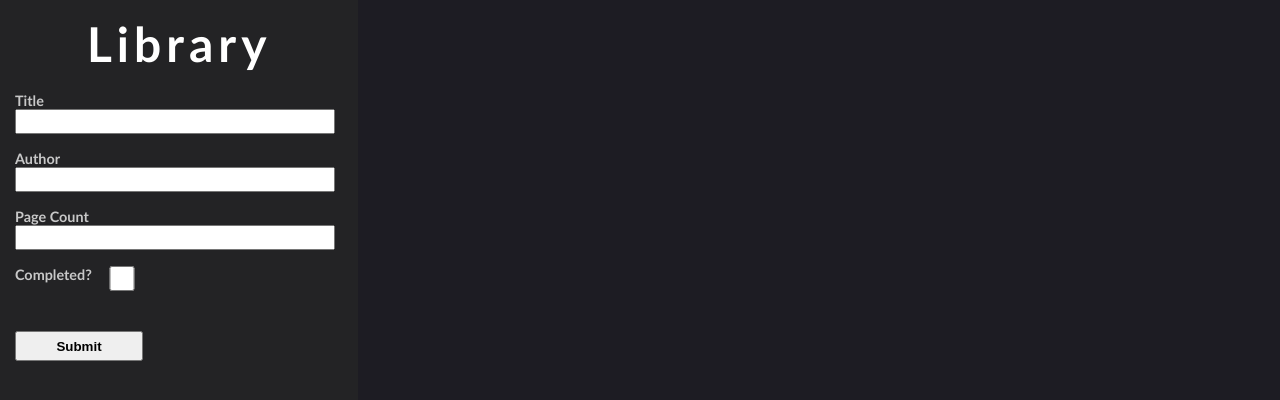
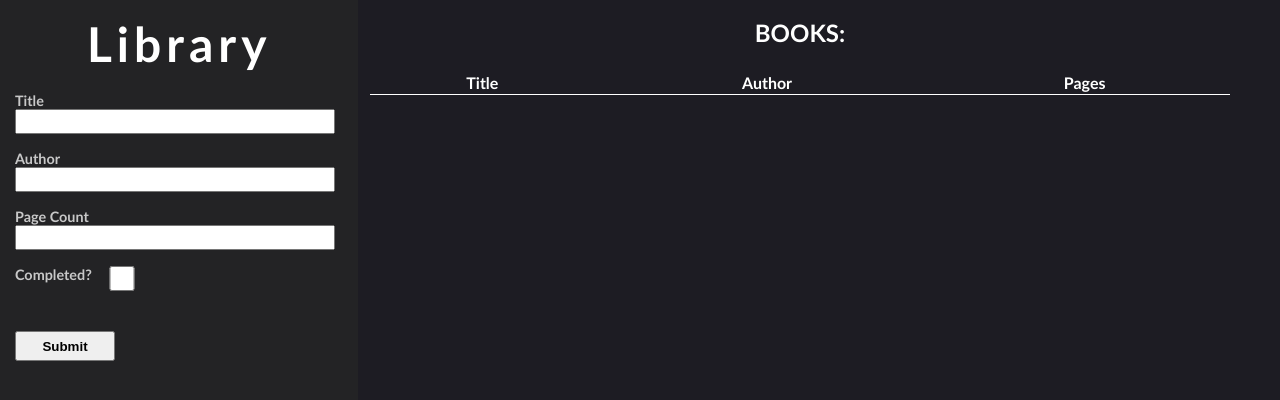
Before and after one commit to AFaraazK/library, a plain HTML site: page index.html in a window 1280 px wide. Shown: the top 400 px of the page. Drawn offline with Linux system fonts and the light colour scheme.

Commit message:
Main Content Table

```diff
--- a/index.html
+++ b/index.html
@@ -29,6 +29,18 @@
             <button class="submit">Submit</button>
         </div>
     </div>
-    <div class="main-content"></div>
+    <div class="main-content">
+        <h2 class="booksHeading">BOOKS:</h2>
+        <table>
+            <thead>
+                <tr>
+                    <th>Title</th>
+                    <th>Author</th>
+                    <th>Pages</th>
+                </tr>
+            </thead>
+            <tbody id="book-list"></tbody>
+        </table>
+    </div>
 </body>
 </html>
--- a/style.css
+++ b/style.css
@@ -20,7 +20,7 @@ body{
 }
 .sidebar h1{
     align-self: center;
-    font-size: 48px;
+    font-size: 3rem;
     letter-spacing: 5px;
     margin-bottom: 20px;
 }
@@ -50,7 +50,7 @@ body{
 }
 .sidebar .inputSection button{
     cursor: pointer;
-    width:10vw;
+    width:100px;
     height:30px;
     font-weight: bold;
     margin-top: 25px;
@@ -59,6 +59,18 @@ body{
 
 
 .main-content{
+    position: relative;
+    padding:18px;
+    left:27.5vw;
     width:70vw;
     height:400vh;
+    color:white;
 }
+.main-content h2{
+    text-align: center;
+    margin-bottom: 24px;
+}
+table{
+    width:100%;
+    border-bottom: 1px solid white;
+}
```
